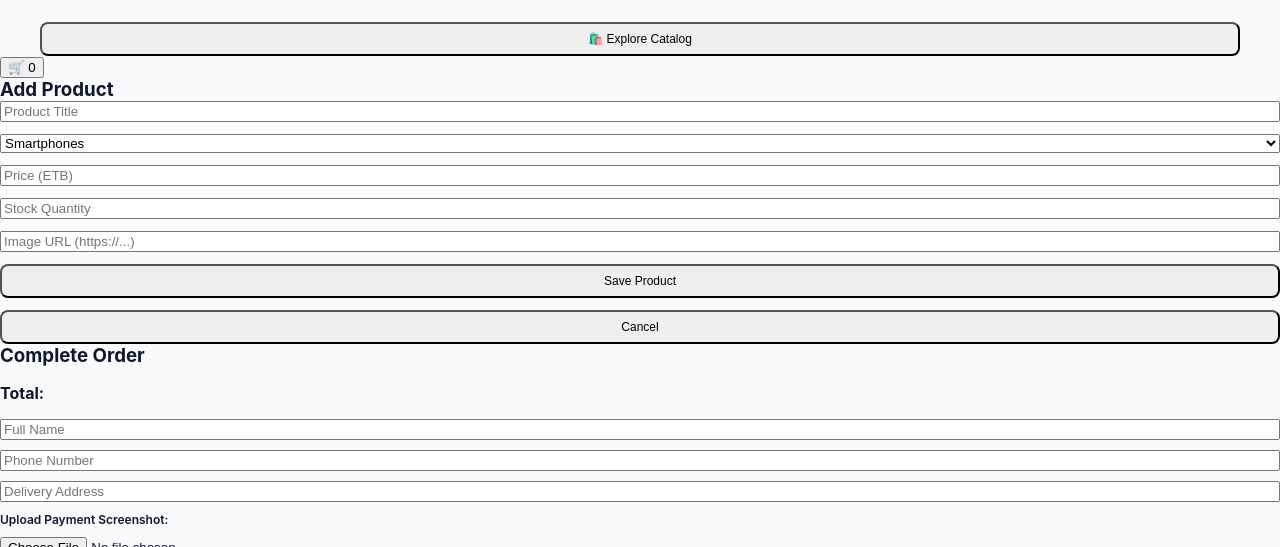
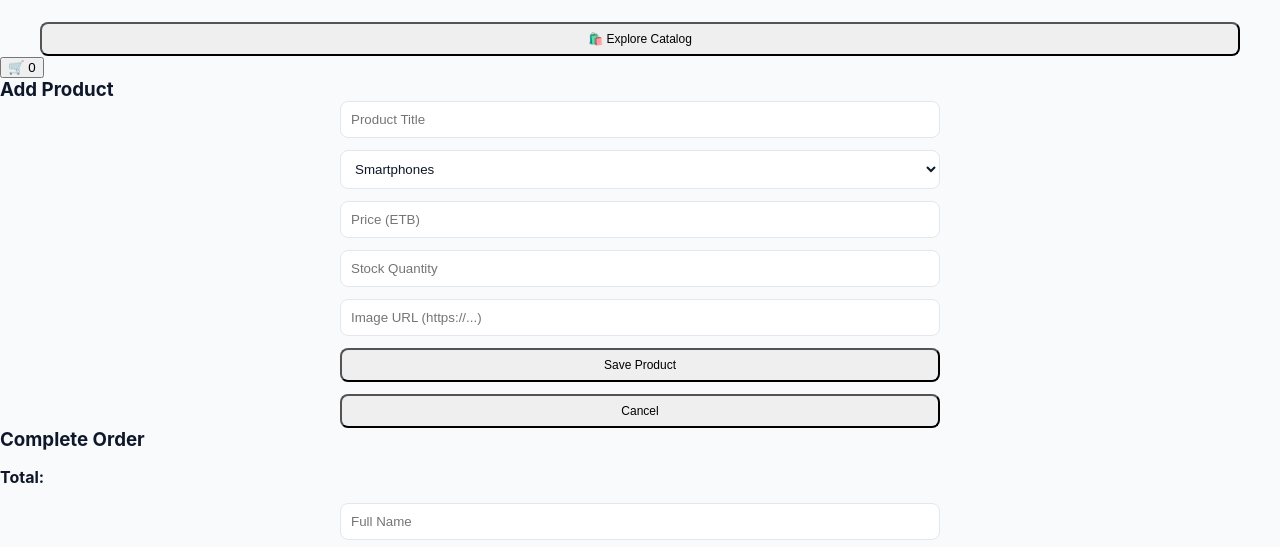
Before and after one commit to xfrrvgtt-max/shopn, a website: page public/index.html in a window 1280 px wide. Shown: the part 206-753 px from the top of the page. Drawn offline with Linux system fonts and the light colour scheme.

Commit message:
Update index.html

```diff
--- a/public/index.html
+++ b/public/index.html
@@ -80,7 +80,6 @@
       white-space: nowrap;
     }
 
-    /* Target ONLY the direct navigation items container if separate, keeping them inline */
     header nav {
       display: flex !important;
       flex-direction: row !important;
@@ -91,11 +90,22 @@
       background: transparent !important;
     }
 
-    /* Prevent full-width blowout on form fields and standalone blocks */
+    /* --- FIX FORM INPUT WIDTHS STRETCHING --- */
+    form, .form-container, div:has(> input), div:has(> select) {
+      max-width: 600px !important;
+      margin-left: auto !important;
+      margin-right: auto !important;
+    }
+
     input:not([type="checkbox"]):not([type="radio"]), select, textarea {
       width: 100% !important;
+      max-width: 100% !important;
       box-sizing: border-box !important;
-      max-width: 100% !important;
+      padding: 10px !important;
+      border-radius: 8px !important;
+      border: 1px solid var(--border-color) !important;
+      background-color: var(--card-bg) !important;
+      color: var(--text-color) !important;
     }
 
     .container {
```
